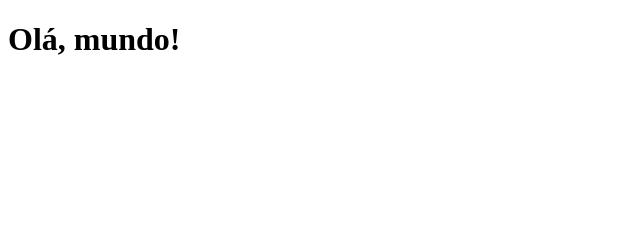
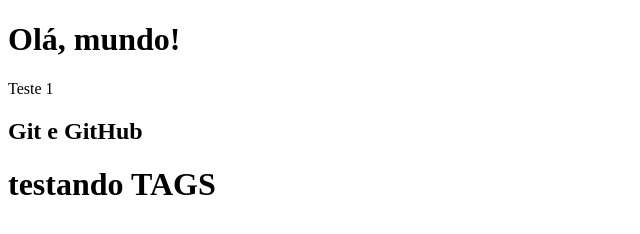
Before and after one commit to marianykarla/curso_git_1, a plain HTML site: page index.html in a window 1280 px wide. Shown: the whole page, without its empty margins (0-640 px from the left). Drawn offline with Linux system fonts and the light colour scheme.

Commit message:
Enviando alterações

```diff
--- a/index.html
+++ b/index.html
@@ -7,5 +7,9 @@
 </head>
 <body>
     <h1>Olá, mundo!</h1>
+    <p>Teste 1</p>
+    <h2>Git e GitHub</h2>
+
+    <h1>testando TAGS</h1>
 </body>
 </html>
```
